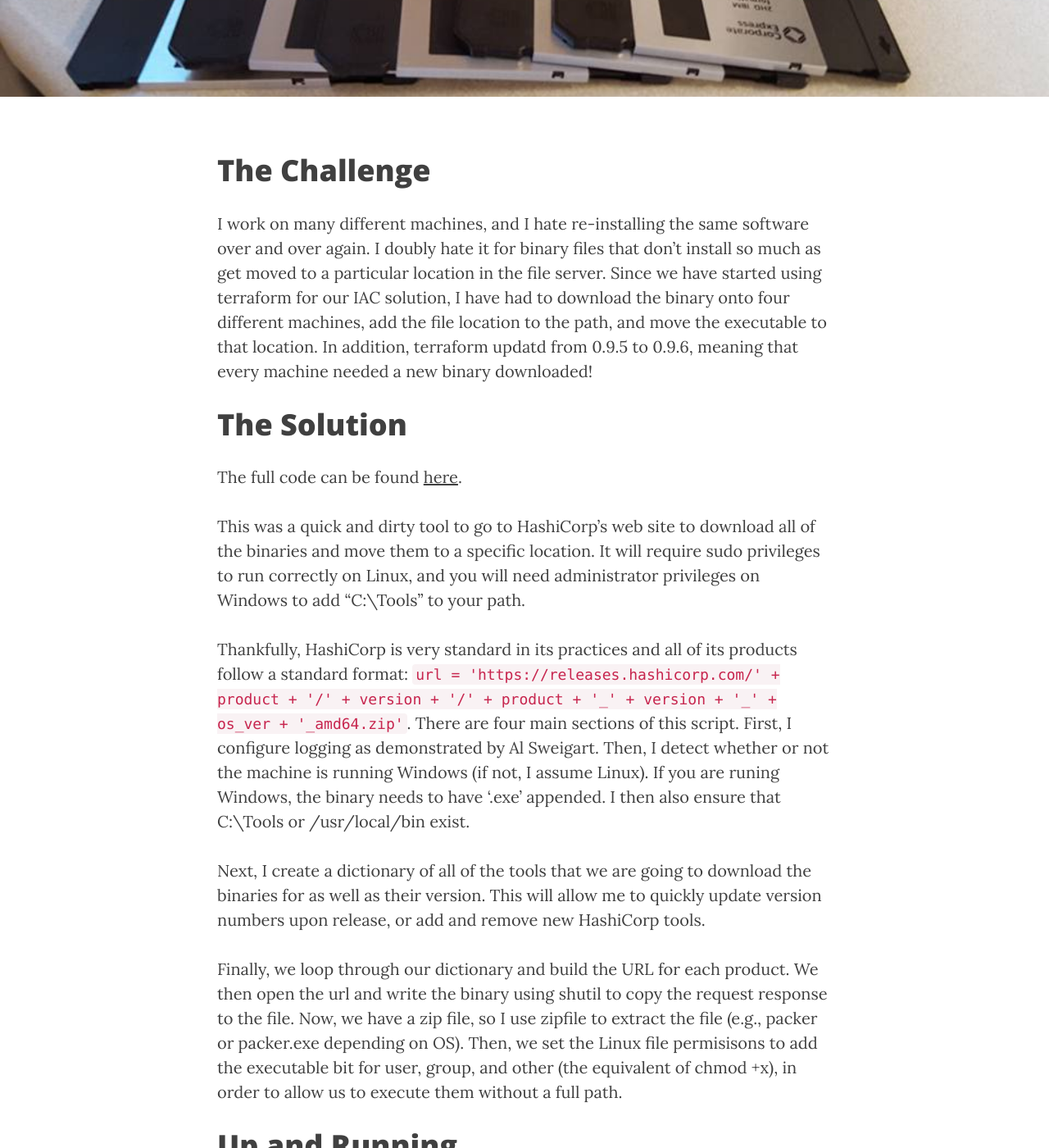
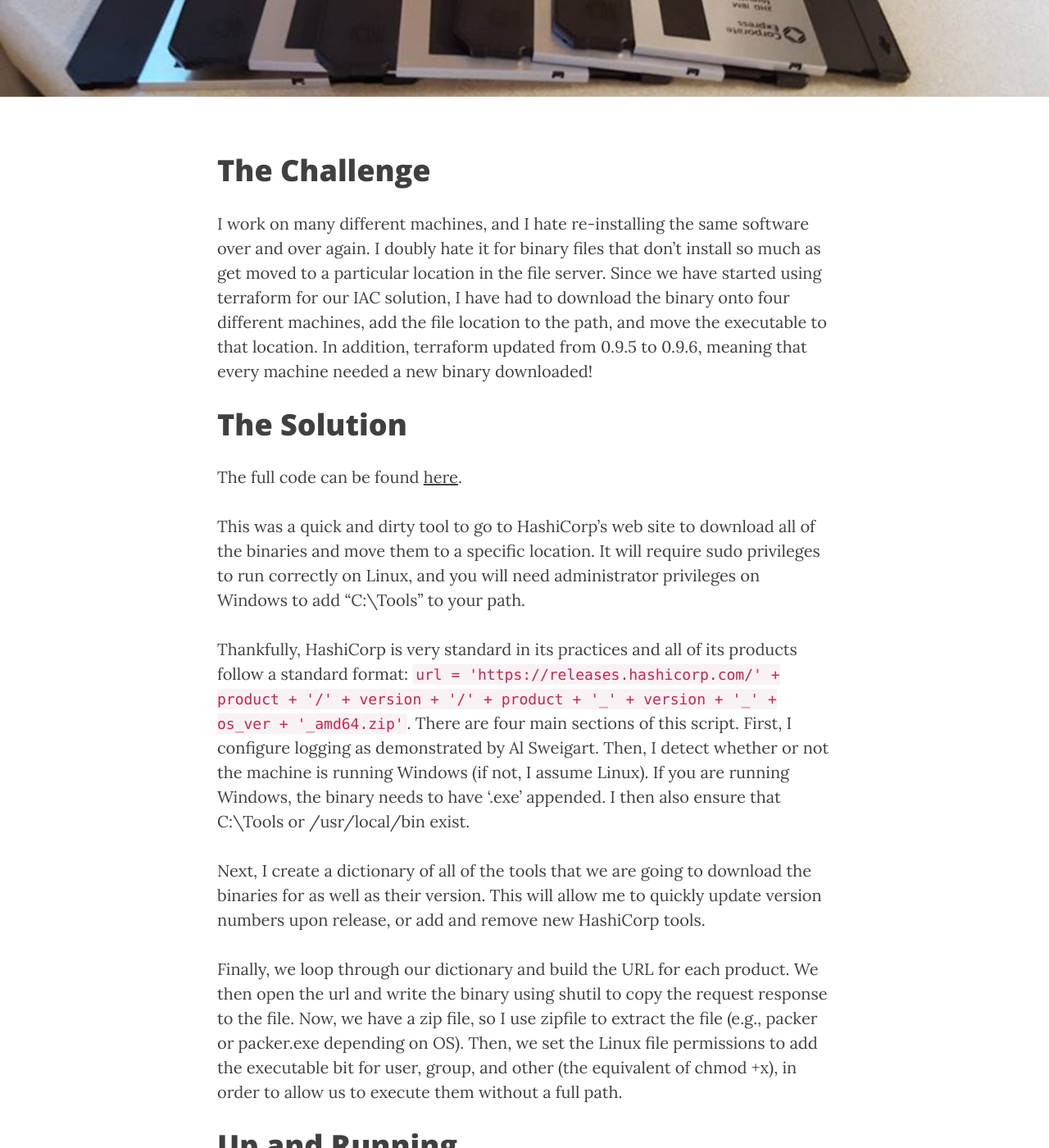
Before and after one commit to tjsullivan1/tjsullivan1.github.io, a Jekyll site: the page built from _posts/2017-06-06-hashi-tools-quickinstaller.md, in a window 1280 px wide and 1400 px high, scrolled down 504 px. Shown: the whole window at 82% size. Built offline with Jekyll 4.4.1, drawn with Linux system fonts in a browser that asks for light colours; nearby versions of some CDN libraries.

Commit message:
forgot to run post through grammarly

```diff
--- a/_posts/2017-06-06-hashi-tools-quickinstaller.md
+++ b/_posts/2017-06-06-hashi-tools-quickinstaller.md
@@ -7,7 +7,7 @@ image: "post-bg.jpg"
 ---
 
 # The Challenge
-I work on many different machines, and I hate re-installing the same software over and over again. I doubly hate it for binary files that don't install so much as get moved to a particular location in the file server. Since we have started using terraform for our IAC solution, I have had to download the binary onto four different machines, add the file location to the path, and move the executable to that location. In addition, terraform updatd from 0.9.5 to 0.9.6, meaning that every machine needed a new binary downloaded!
+I work on many different machines, and I hate re-installing the same software over and over again. I doubly hate it for binary files that don't install so much as get moved to a particular location in the file server. Since we have started using terraform for our IAC solution, I have had to download the binary onto four different machines, add the file location to the path, and move the executable to that location. In addition, terraform updated from 0.9.5 to 0.9.6, meaning that every machine needed a new binary downloaded!
 
 # The Solution
 The full code can be found [here](https://gist.github.com/tjsullivan1/8e489e68f3b7b5c0827540795cef2608).
@@ -15,11 +15,11 @@ The full code can be found [here](https://gist.github.com/tjsullivan1/8e489e68f3
 This was a quick and dirty tool to go to HashiCorp's web site to download all of the binaries and move them to a specific location. It will require sudo privileges to run correctly on Linux, and you will need administrator privileges on Windows to add "C:\Tools" to your path.
 
 Thankfully, HashiCorp is very standard in its practices and all of its products follow a standard format:
-`url = 'https://releases.hashicorp.com/' + product + '/' + version + '/' + product + '_' + version + '_' + os_ver + '_amd64.zip'`. There are four main sections of this script. First, I configure logging as demonstrated by Al Sweigart. Then, I detect whether or not the machine is running Windows (if not, I assume Linux). If you are runing Windows, the binary needs to have '.exe' appended. I then also ensure that C:\Tools or /usr/local/bin exist.
+`url = 'https://releases.hashicorp.com/' + product + '/' + version + '/' + product + '_' + version + '_' + os_ver + '_amd64.zip'`. There are four main sections of this script. First, I configure logging as demonstrated by Al Sweigart. Then, I detect whether or not the machine is running Windows (if not, I assume Linux). If you are running Windows, the binary needs to have '.exe' appended. I then also ensure that C:\Tools or /usr/local/bin exist.
 
 Next, I create a dictionary of all of the tools that we are going to download the binaries for as well as their version. This will allow me to quickly update version numbers upon release, or add and remove new HashiCorp tools.
 
-Finally, we loop through our dictionary and build the URL for each product. We then open the url and write the binary using shutil to copy the request response to the file. Now, we have a zip file, so I use zipfile to extract the file (e.g., packer or packer.exe depending on OS). Then, we set the Linux file permisisons to add the executable bit for user, group, and other (the equivalent of chmod +x), in order to allow us to execute them without a full path.
+Finally, we loop through our dictionary and build the URL for each product. We then open the url and write the binary using shutil to copy the request response to the file. Now, we have a zip file, so I use zipfile to extract the file (e.g., packer or packer.exe depending on OS). Then, we set the Linux file permissions to add the executable bit for user, group, and other (the equivalent of chmod +x), in order to allow us to execute them without a full path.
 
 # Up and Running
 You will need Python 3 to run this script.
```
